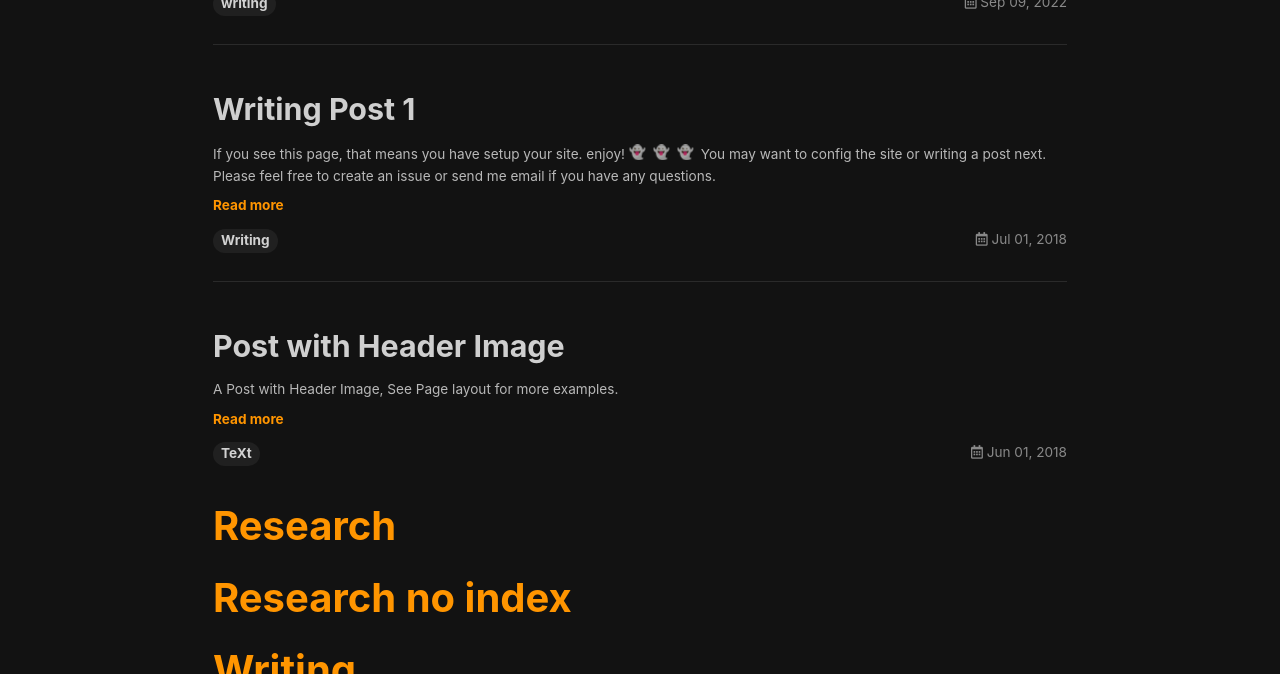
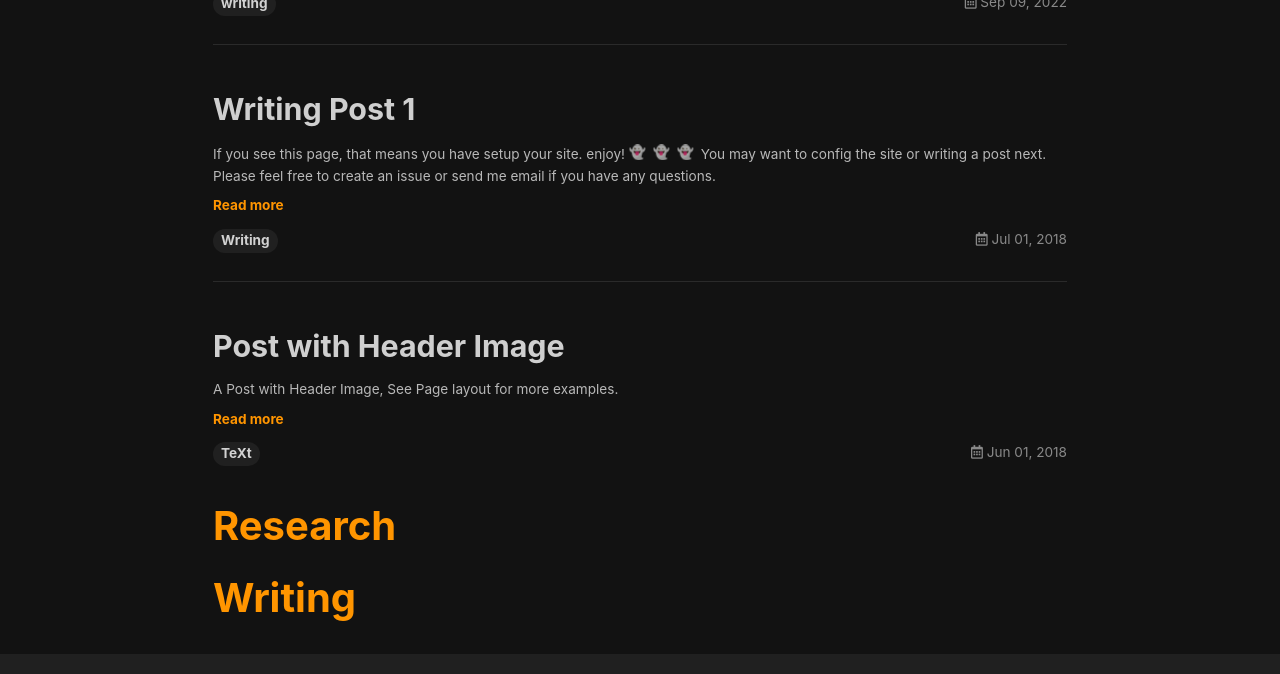
Before and after one commit to oliwhi/oliver_white, a Jekyll site: the page built from index.html, in a window 1280 px wide and 900 px high, scrolled down 840 px, cut to the strip 0-674 px from the top of the window. Built offline with Jekyll 4.4.1, drawn with Linux system fonts in a browser that asks for light colours; nearby versions of some CDN libraries; emoji names are drawn with the system emoji font; the list of posts is cut into pages by our own code.

Commit message:
Update index.html

```diff
--- a/index.html
+++ b/index.html
@@ -11,9 +11,6 @@
 ---
 
 
-<h1> <a href="https://oliwhi.github.io/oliver_white/research_posts/index.html">Research</a> </h1>
-
-<h1> <a href="https://oliwhi.github.io/oliver_white/research_posts/">Research no index</a> </h1>
-
+<h1> <a href="https://oliwhi.github.io/oliver_white/research.html">Research</a> </h1>
 
 <h1> <a href="https://oliwhi.github.io/oliver_white/writing.html">Writing</a> </h1>
```
